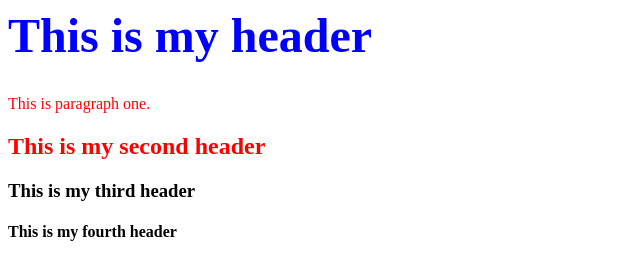
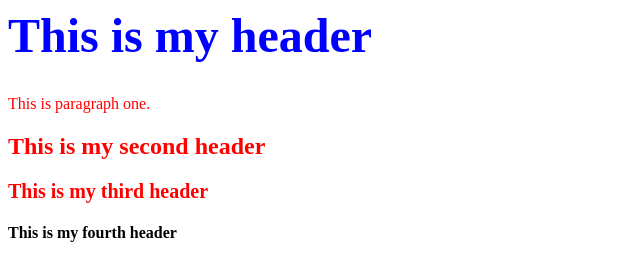
Before and after one commit to brian-w-worsham/SshRemoteRepo, a plain HTML site: page index.html in a window 1280 px wide. Shown: the whole page, without its empty margins (0-640 px from the left). Drawn offline with Linux system fonts and the light colour scheme.

Commit message:
Rt: added h3 tag in style

```diff
--- a/index.html
+++ b/index.html
@@ -11,6 +11,11 @@
             h2 {
                 color: red;
                 font-size: 150%;
+            }
+
+            h3{
+                color: red;
+                font-size: 125%;
             }
 
             p {
```
